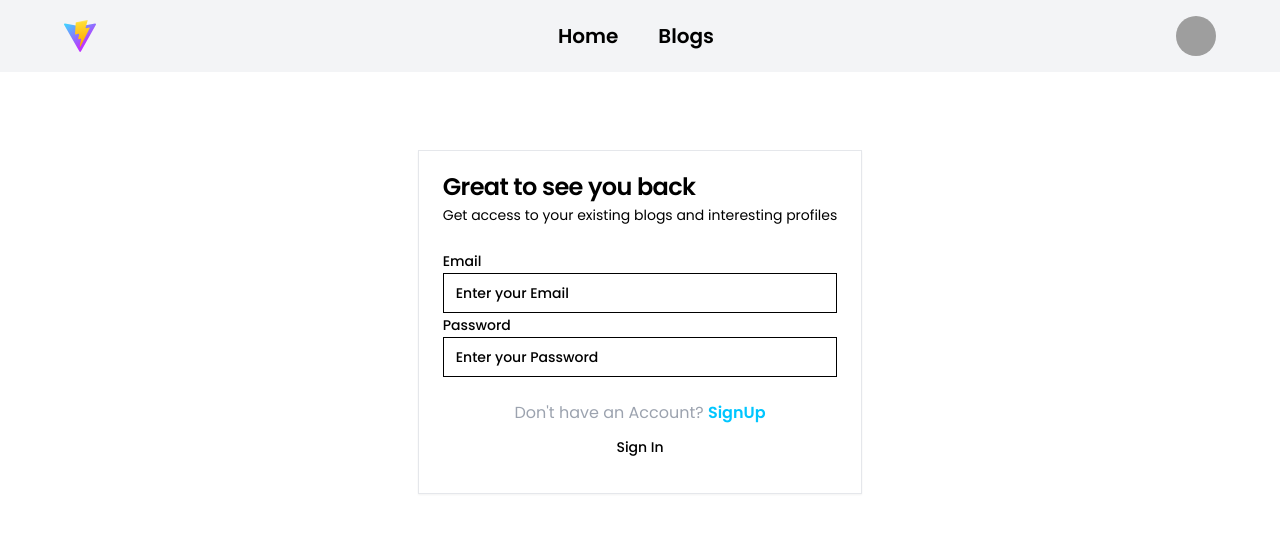
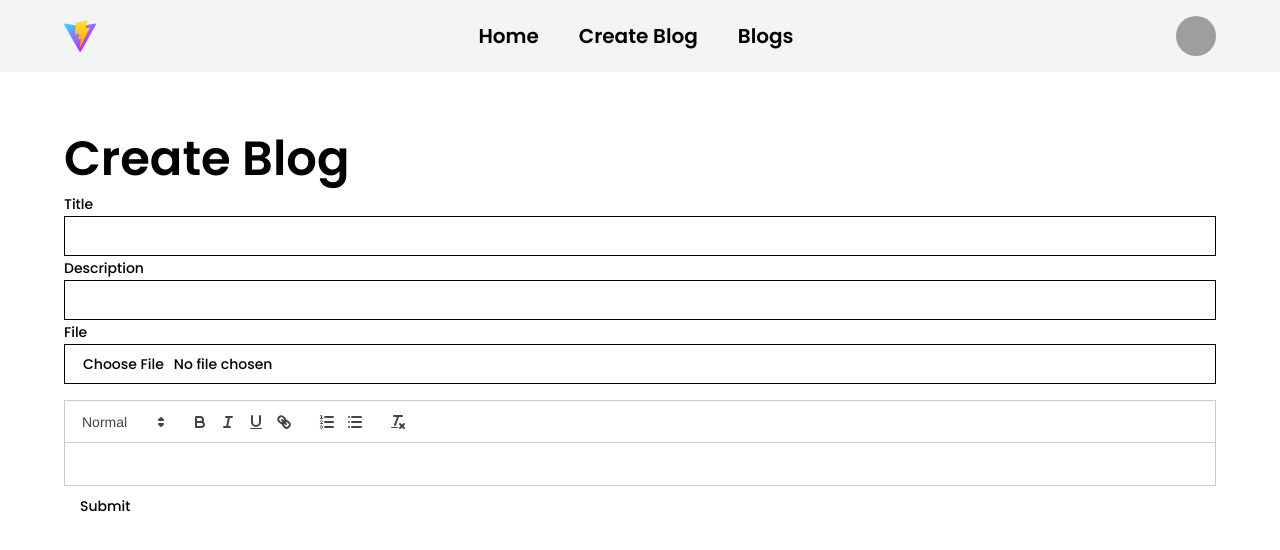
Before and after one commit to 0vai5/Blogify, a React (Vite) app in the folder client/: page /create-blog in a window 1280 px wide. Shown: the top 550 px of the page. Built offline with nearby package versions, Linux system fonts and the light colour scheme; grey boxes are pictures that could not be loaded.

Commit message:
Update CreateBlog component with form handling and content submission; adjust Home page to display all featured blogs; fix user state update in SignIn component; set initial login state to true in GlobalContext

```diff
--- a/client/src/contexts/GlobalContext.jsx
+++ b/client/src/contexts/GlobalContext.jsx
@@ -3,7 +3,8 @@ import react, { createContext, useState } from "react";
 export const GlobalContext = createContext();
 
 export const GlobalContextProvider = ({children}) => {
-    const [isLoggedIn, setIsLoggedIn] = useState(false);
+    const [isLoggedIn, setIsLoggedIn] = useState(true);
+    // TODO: The Pages are not Redirecting to a new route in protected routes
     const [user, setUser] = useState(null);
 
     return (
--- a/client/src/pages/CreateBlog.jsx
+++ b/client/src/pages/CreateBlog.jsx
@@ -1,8 +1,91 @@
-import react from "react";
+import react, { useState } from "react";
+import { Input, Label, Button } from "@/components";
+import { useForm } from "react-hook-form";
+import toast, { Toaster } from "react-hot-toast";
+import ReactQuill from 'react-quill';
+import 'react-quill/dist/quill.snow.css';
+
 
 const CreateBlog = () => {
+    const [content, setContent] = useState("")
+    const {
+        register,
+        handleSubmit,
+        watch,
+        clear,
+        formState: { errors }
+    } = useForm()
+
+
+    const onSubmit = async (data) => {
+        // TODO: Firebase Firestore for Images or S3 AWS for Images
+        const blogData = {
+            ...data,
+            content
+        }
+        try{
+            const response = await fetch("https://localhost:3000/blog/createBlog", {
+            method: "POST",
+            headers: {
+                "Content-Type": "application/json",
+            },
+            body: JSON.stringify(blogData),
+            });
+            const data = await response.json();
+            if(!response.ok) {
+                toast.error(response.message);
+            }
+
+            toast.success(response.message);
+            clear();
+        } catch (error) {
+            toast.error(response.message)
+        }
+    }
+
     return (
-        <div>CreateBlog</div>
+        <section className="max-container">
+            <main>
+                <Toaster reverseOrder={false} position="top-right" />
+                <h1 className="head-text">Create Blog</h1>
+                <form onSubmit={handleSubmit(onSubmit)}>
+                    <Label>
+                        Title
+                        <Input
+                        type="text"
+                        {...register("title", {
+                            required: true
+                        })}
+                        />
+                    </Label>
+                    <Label>
+                        Description
+                        <Input
+                        type="text"
+                        {...register("Description", {
+                            required: true
+                        })}
+                        />
+                    </Label>
+                    <Label>
+                        File
+                        <Input
+                        type="file"
+                        {...register("file", {
+                            required: true
+                        })}
+                        className="mb-4"
+                        />
+                    </Label>
+                    <ReactQuill
+                    theme="snow"
+                    value={content}
+                    onChange={((e) => setContent(e))}
+                    />
+                    <Button>Submit</Button>
+                </form>
+            </main>
+        </section>
     )
 }
 
--- a/client/src/pages/Home.jsx
+++ b/client/src/pages/Home.jsx
@@ -25,7 +25,7 @@ const Home = () => {
         <main className="max-container">
             <Toaster reverseOrder={false} position="top-right" />
             <WelcomeText />
-            <FeaturedBlogs posts={posts.slice(0, 3)} />
+            <FeaturedBlogs posts={posts} />
             <BlogsSection posts={posts}/>
         </main>
     )
--- a/client/src/pages/SignIn.jsx
+++ b/client/src/pages/SignIn.jsx
@@ -36,7 +36,7 @@ const SignIn = () => {
             })
 
             const data = await response.json();
-            setUser = data.user.username;
+            setUser(data.user.username);
             setIsLoggedIn(true);
             setLoading(false)
             toast.success(data.message)
```
